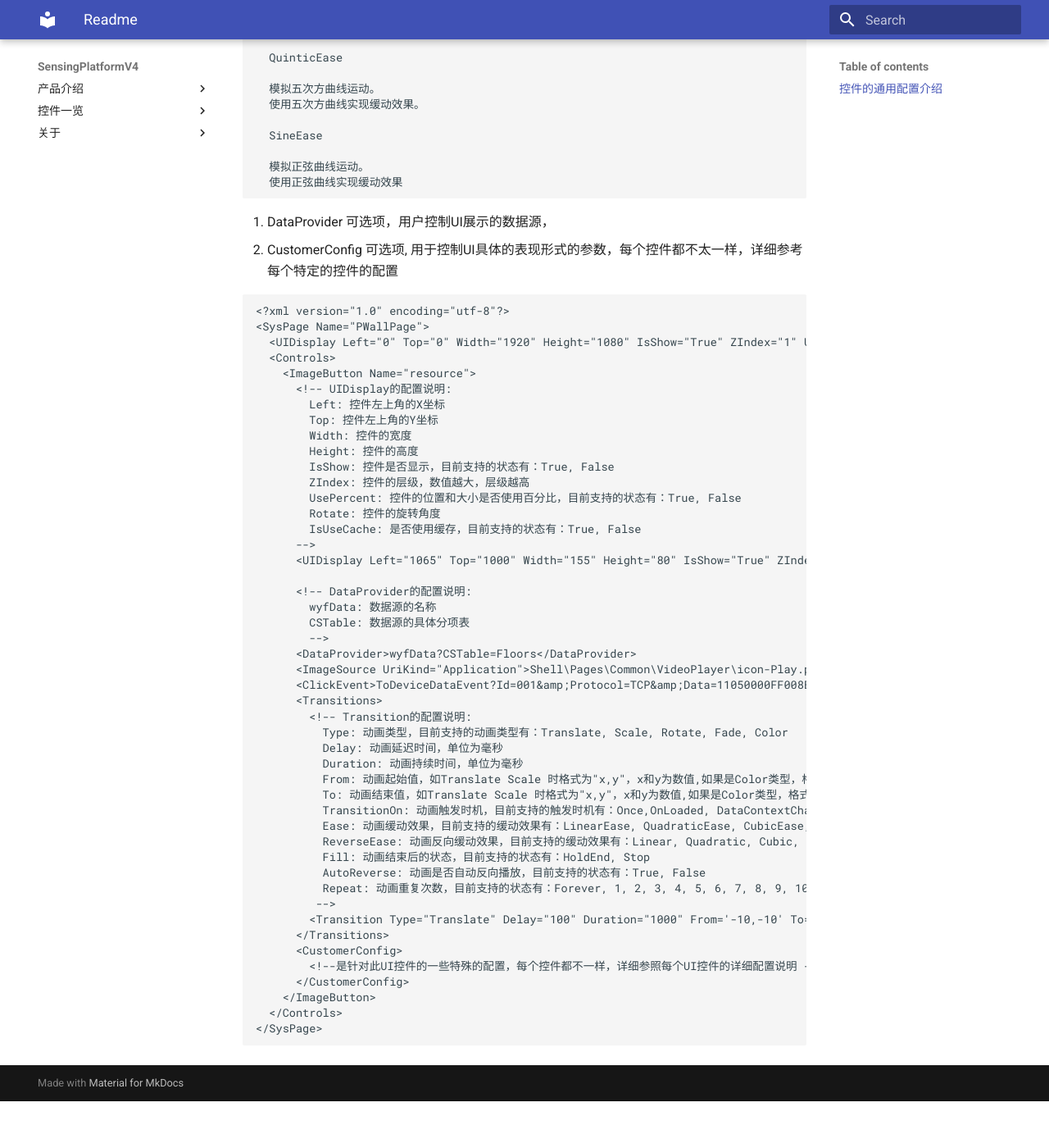
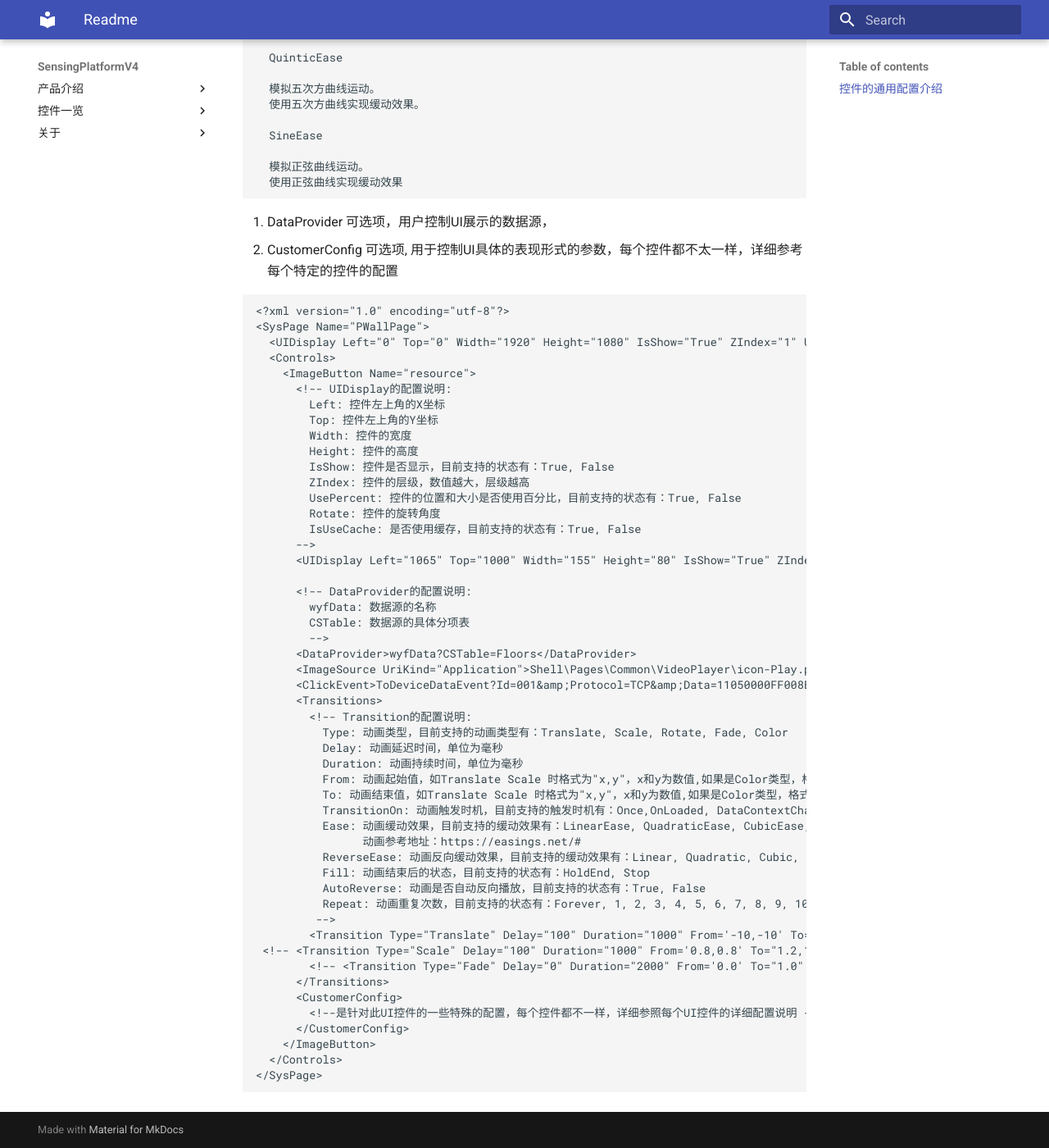
Before and after one commit to troncell/SensingPlatformDocs, an MkDocs documentation site: the page built from docs/控件一览/readme.md, in a window 1280 px wide and 1400 px high, scrolled down 998 px. Shown: the whole window at 82% size. Built offline with MkDocs 1.6.1 and Material for MkDocs 9.7.7, drawn with Linux system fonts in a browser that asks for light colours; before the commit the page ends 2341 px from its top, so only the background shows below that.

Commit message:
Update readme.md

```diff
--- a/docs/控件一览/readme.md
+++ b/docs/控件一览/readme.md
@@ -91,12 +91,15 @@
           To: 动画结束值，如Translate Scale 时格式为"x,y"，x和y为数值,如果是Color类型，格式为"#FF0000" 或者"#FF000000" ，如果是Fade时，格式为"1" 表示不透明，1表示全不透明
           TransitionOn: 动画触发时机，目前支持的触发时机有：Once,OnLoaded, DataContextChanged,Visibility
           Ease: 动画缓动效果，目前支持的缓动效果有：LinearEase, QuadraticEase, CubicEase, QuarticEase, QuinticEase, SinusoidalEase, ExponentialEase, CircleEase, ElasticEase, BackEase, BounceEase,SineEase
+                动画参考地址：https://easings.net/#
           ReverseEase: 动画反向缓动效果，目前支持的缓动效果有：Linear, Quadratic, Cubic, Quartic, Quintic, Sinusoidal, Exponential, Circular, Elastic, Back, Bounce
           Fill: 动画结束后的状态，目前支持的状态有：HoldEnd, Stop
           AutoReverse: 动画是否自动反向播放，目前支持的状态有：True, False
           Repeat: 动画重复次数，目前支持的状态有：Forever, 1, 2, 3, 4, 5, 6, 7, 8, 9, 10
          -->
         <Transition Type="Translate" Delay="100" Duration="1000" From='-10,-10' To="0,0" TransitionOn="Loaded" Easing="BackEase,EaseIn,1.0" ReverseEasing="BackEase,EaseIn,1.0" Fill="Stop" AutoReverse="True" Repeat="Forever" />
+ <!-- <Transition Type="Scale" Delay="100" Duration="1000" From='0.8,0.8' To="1.2,1.2" TransitionOn="Loaded" Easing="BackEase,EaseIn,1.0" ReverseEasing="BackEase,EaseIn,1.0" Fill="Stop" AutoReverse="True" Repeat="Forever" /> -->
+        <!-- <Transition Type="Fade" Delay="0" Duration="2000" From='0.0' To="1.0" TransitionOn="Loaded" Easing="Linear,EaseIn,1.0" ReverseEasing="Linear,EaseIn,1.0" Fill="HoldEnd" AutoReverse="True" Repeat="Forever" /> -->
       </Transitions>
       <CustomerConfig>
         <!--是针对此UI控件的一些特殊的配置，每个控件都不一样，详细参照每个UI控件的详细配置说明 -->
```
